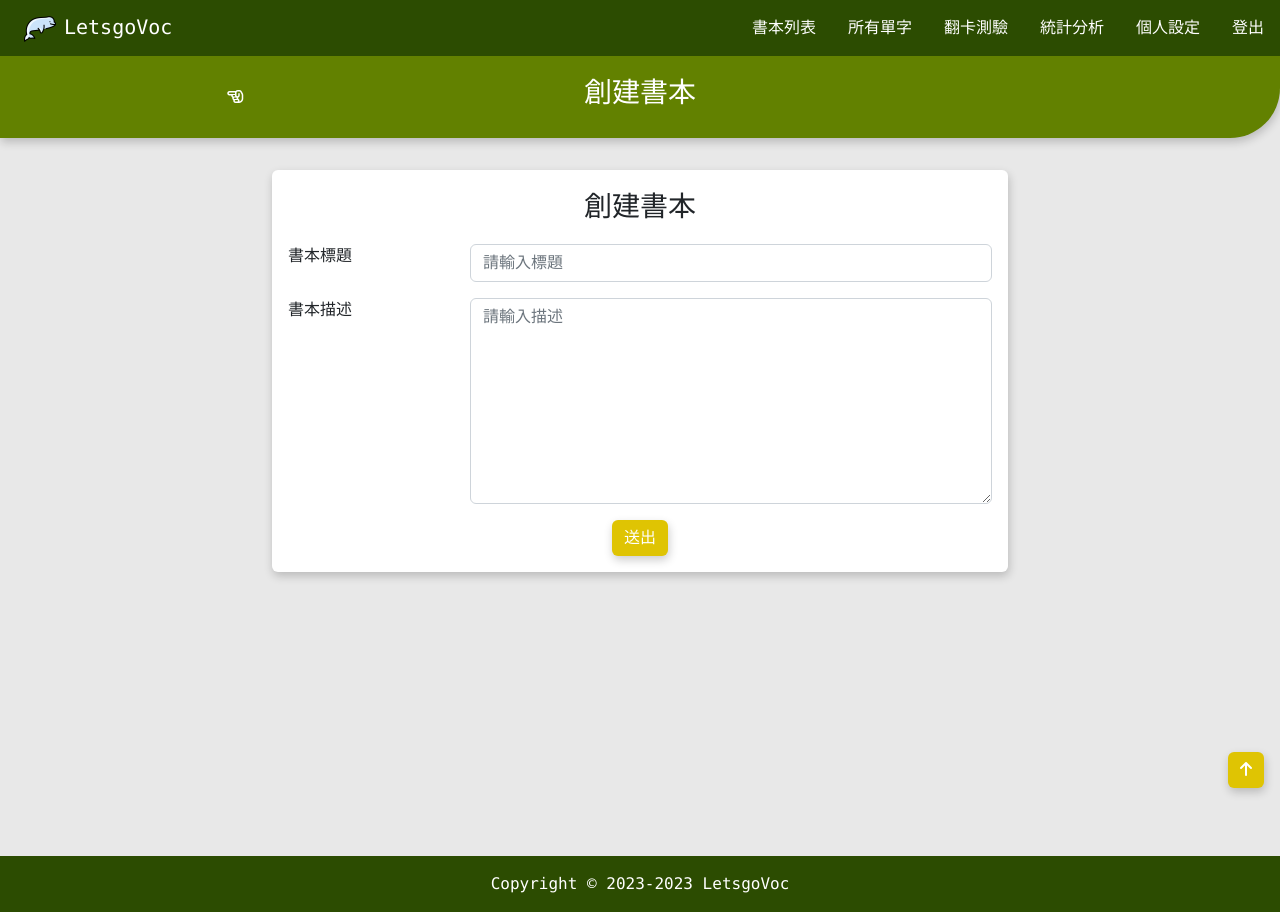
After one commit to jinny8813/LetsgoVoc, a CodeIgniter 4 app: the page made by app/Views/pages/book_create.php in a window 1280 px wide. The commit adds this page. Run offline with PHP 8.4 and a stand-in for CodeIgniter, Linux system fonts and the light colour scheme; the template is opened without the code that fills it, so the values that code supplies are empty; some libraries are stand-ins or nearby versions.

Commit message:
create books, store info and list all on the page

```diff
--- a/app/Config/Routes.php
+++ b/app/Config/Routes.php
@@ -41,6 +41,8 @@ $routes->group('/', ['filter' => 'AuthFilter'], function ($routes) {
     $routes->get('/home', 'MemberManage::index');
 
     $routes->get('/books', 'BookList::index');
+    $routes->get('/books/new', 'BookList::create');
+    $routes->post('/books', 'BookList::store');
 });
 /*
  * --------------------------------------------------------------------
--- a/app/Models/BooksModel.php
+++ b/app/Models/BooksModel.php
@@ -6,14 +6,14 @@ use CodeIgniter\Model;
 
 class BooksModel extends Model
 {
-    protected $table            = 'users';
+    protected $table            = 'books';
     protected $primaryKey       = 'b_id';
     protected $useAutoIncrement = true;
     protected $returnType       = 'array';
     protected $useSoftDeletes   = true;
     protected $protectFields    = true;
     protected $allowedFields    = [
-        'b_id', 'uuidv4', 'u_id', 'title', 'discription', 'manifest', 'created_at', 'updated_at', 'deleted_at'
+        'b_id', 'uuidv4', 'u_id', 'title', 'description', 'manifest', 'created_at', 'updated_at', 'deleted_at'
     ];
 
     // Dates
--- a/app/Views/layout/template.php
+++ b/app/Views/layout/template.php
@@ -9,7 +9,8 @@
     <link rel="stylesheet" href="https://cdn.jsdelivr.net/npm/bootstrap@5.2.3/dist/css/bootstrap.min.css" integrity="sha384-rbsA2VBKQhggwzxH7pPCaAqO46MgnOM80zW1RWuH61DGLwZJEdK2Kadq2F9CUG65" crossorigin="anonymous">
     <link rel="stylesheet" href="https://cdnjs.cloudflare.com/ajax/libs/font-awesome/6.2.1/css/all.min.css" integrity="sha512-MV7K8+y+gLIBoVD59lQIYicR65iaqukzvf/nwasF0nqhPay5w/9lJmVM2hMDcnK1OnMGCdVK+iQrJ7lzPJQd1w==" crossorigin="anonymous" referrerpolicy="no-referrer" />
     <link rel="stylesheet" href="<?= base_url('../../public/assets/css/style.css') ?>" />
-    <script src="https://cdnjs.cloudflare.com/ajax/libs/limonte-sweetalert2/11.7.15/sweetalert2.min.js" integrity="sha512-v7iFZwthE84inVKAa7Ll9s0wQff9H687OqM9vfSSqjcXYZIn1HCNQlekJWVkKpb5xEX1RfMW9frsM8VysesgvA==" crossorigin="anonymous" referrerpolicy="no-referrer"></script>
+    <script src="https://cdn.jsdelivr.net/npm/sweetalert2@11.7.16/dist/sweetalert2.all.min.js"></script>
+    <link href="https://cdn.jsdelivr.net/npm/sweetalert2@11.7.16/dist/sweetalert2.min.css" rel="stylesheet">
 </head>
 <body class="font-monospace">
 <script src="https://cdnjs.cloudflare.com/ajax/libs/limonte-sweetalert2/11.7.15/sweetalert2.min.js" integrity="sha512-v7iFZwthE84inVKAa7Ll9s0wQff9H687OqM9vfSSqjcXYZIn1HCNQlekJWVkKpb5xEX1RfMW9frsM8VysesgvA==" crossorigin="anonymous" referrerpolicy="no-referrer"></script>
@@ -17,10 +18,8 @@
     <?= $this->renderSection("content")?>
     <?= $this->include("layout/footer")?>
     <script src="https://code.jquery.com/jquery-2.2.4.min.js" integrity="sha256-BbhdlvQf/xTY9gja0Dq3HiwQF8LaCRTXxZKRutelT44=" crossorigin="anonymous"></script>
-    <script src="https://cdn.jsdelivr.net/npm/@popperjs/core@2.9.2/dist/umd/popper.min.js" integrity="sha384-IQsoLXl5PILFhosVNubq5LC7Qb9DXgDA9i+tQ8Zj3iwWAwPtgFTxbJ8NT4GN1R8p" crossorigin="anonymous"></script>
-    <script src="https://cdn.jsdelivr.net/npm/bootstrap@5.2.3/dist/js/bootstrap.min.js" integrity="sha384-cuYeSxntonz0PPNlHhBs68uyIAVpIIOZZ5JqeqvYYIcEL727kskC66kF92t6Xl2V" crossorigin="anonymous"></script>
-    <script src="https://cdnjs.cloudflare.com/ajax/libs/Chart.js/2.4.0/Chart.min.js"></script>
+    <script src="https://cdn.jsdelivr.net/npm/bootstrap@5.3.0-alpha3/dist/js/bootstrap.bundle.min.js" integrity="sha384-ENjdO4Dr2bkBIFxQpeoTz1HIcje39Wm4jDKdf19U8gI4ddQ3GYNS7NTKfAdVQSZe" crossorigin="anonymous"></script>
+    <script src="https://cdn.jsdelivr.net/npm/@popperjs/core@2.11.7/dist/umd/popper.min.js" integrity="sha384-zYPOMqeu1DAVkHiLqWBUTcbYfZ8osu1Nd6Z89ify25QV9guujx43ITvfi12/QExE" crossorigin="anonymous"></script>
     <script src="https://cdnjs.cloudflare.com/ajax/libs/axios/1.4.0/axios.min.js" integrity="sha512-uMtXmF28A2Ab/JJO2t/vYhlaa/3ahUOgj1Zf27M5rOo8/+fcTUVH0/E0ll68njmjrLqOBjXM3V9NiPFL5ywWPQ==" crossorigin="anonymous" referrerpolicy="no-referrer"></script>
-    <script src="https://cdn.jsdelivr.net/npm/promise-polyfill@7.1.0/dist/promise.min.js"></script>
 </body>
 </html>
--- /dev/null
+++ b/app/Views/pages/book_create.php
@@ -0,0 +1,83 @@
+<?= $this->extend("layout/template")?>
+<?= $this->section('content')?>
+<section class="min-vh-100 bg_light">
+    <div class="container-fluid bg_green bg_green_title">
+        <div class="row justify-content-center">
+            <div class="col-md-8 row justify-content-center align-items-center">
+                <div class="col-1 p-0">
+                    <a href="<?= base_url('/books') ?>" class="btn btn_low_key p-0"><i class="fa-fw fa-regular fa-hand-point-left"></i></a>
+                </div>
+                <div class="col-10 pt-3 pb-4">
+                    <div class="fs-3 text-center">創建書本</div>
+                </div>
+                <div class="col-1">
+                </div>
+            </div>
+        </div>
+    </div>
+
+    <div class="container pb-5">
+        <div class="row justify-content-center my-3">
+            <div class="col-md-8 my-3">
+                <div class="card">
+                    <div class="card-body">
+                        <div class="text-center fs-3 mb-3">創建書本</div>
+                        <form id="bookCreateForm">
+                            <div class="form-group row mb-3">
+                                <div class="col-3">
+                                    <label for="title" class="form-label">書本標題</label>
+                                </div>
+                                <div class="col-9">
+                                    <input type="text" name="title" class="form-control" placeholder="請輸入標題" required>
+                                </div>
+                            </div>
+                            <div class="form-group row mb-3">
+                                <div class="col-3">
+                                    <label for="description" class="form-label">書本描述</label>
+                                </div>
+                                <div class="col-9">
+                                    <textarea name="description" class="form-control" placeholder="請輸入描述" rows="8" required></textarea>
+                                </div>
+                            </div>
+                            <div class="form-group d-flex justify-content-center">
+                                <button type="submit" name="submit" class="btn">送出</button>
+                            </div>
+                        </form>
+                    </div>
+                </div>
+            </div>
+        </div>
+    </div>
+</section>
+<script>
+    let bookCreateForm = document.getElementById("bookCreateForm");
+
+    bookCreateForm.addEventListener("submit",(e) => {
+        e.preventDefault();
+        let formdata = new FormData(bookCreateForm);
+        bookCreateComponent.POST("<?= base_url('/books') ?>",formdata);
+    })
+
+    let bookCreateComponent = {
+        POST: (url,formdata) => {
+            axios.post(url, formdata)
+            .then((response) => {
+                Swal.fire({
+                    icon: 'success',
+                    title: '成功',
+                    text: '您好，即將為您重新轉跳'
+                }).then(function(result) {
+                    window.location.href = `<?= base_url('/books')?>`;
+                })
+            })
+            .catch((error) => {
+                Swal.fire({
+                    icon: 'error',
+                    title: error.response.data.status + ' 錯誤',
+                    text: error.response.data.messages
+                })
+            })
+        },
+    }
+</script>
+<?= $this->endSection()?>
```
Also changed, not shown: app/Controllers/BookList.php (+39 -1 lines).
